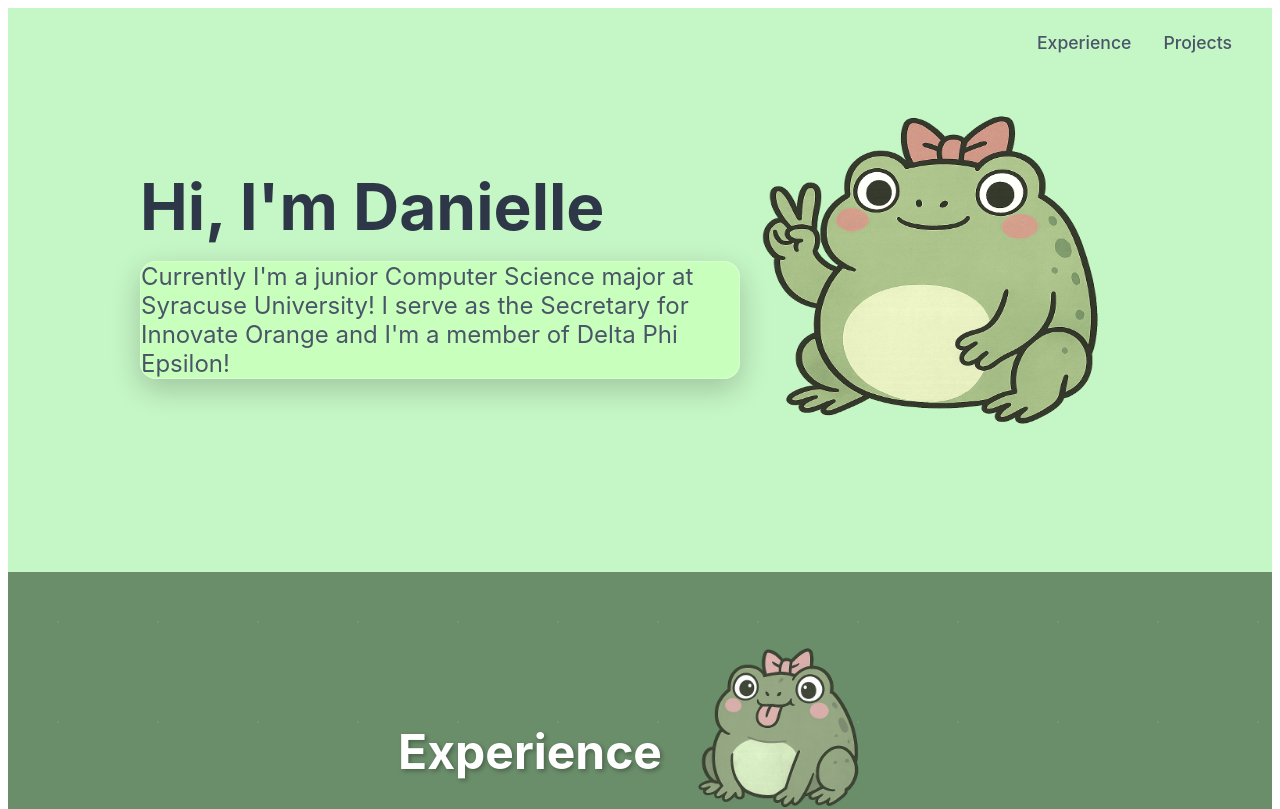
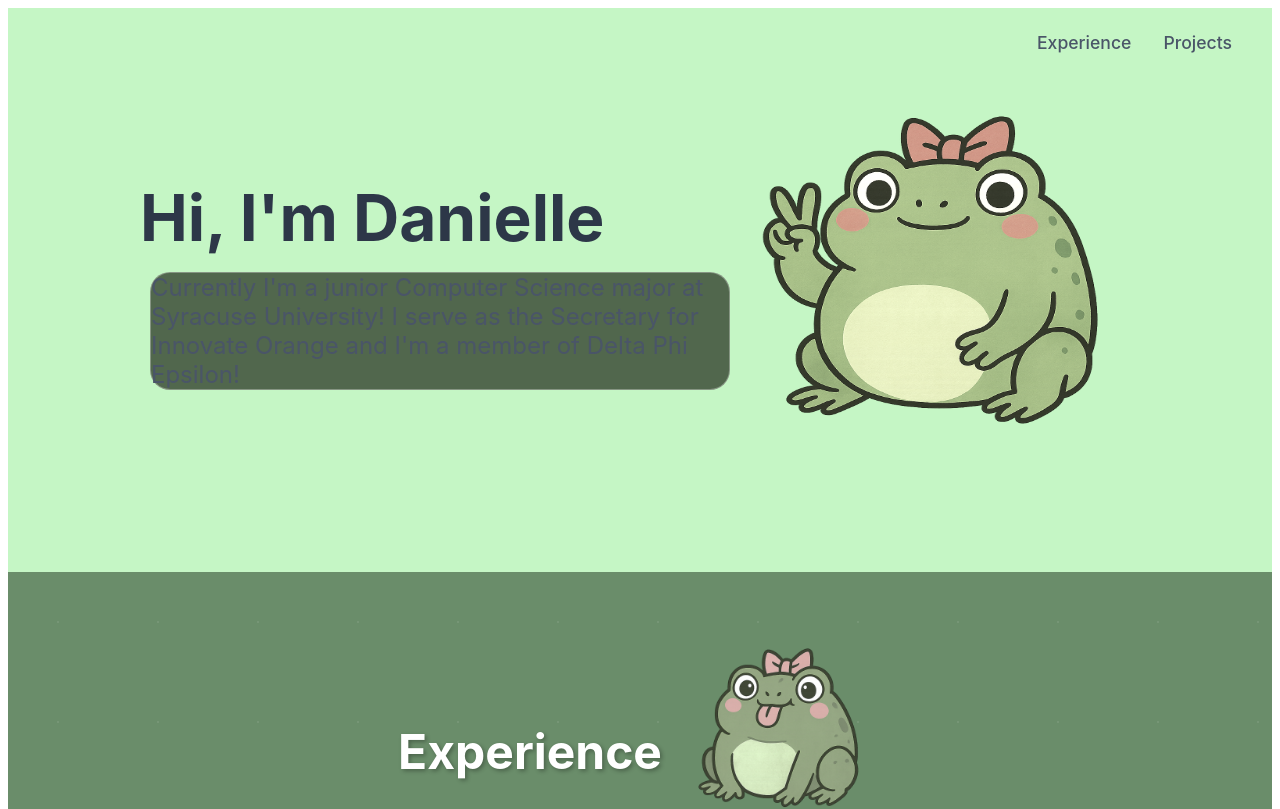
Before and after one commit to dalawton/my-portfolio, a Next.js app: page / in a window 1280 px wide. Shown: the top 809 px of the page. Built offline with nearby package versions, Linux system fonts and the light colour scheme.

Commit message:
border resizing

```diff
--- a/pages/index.js
+++ b/pages/index.js
@@ -75,7 +75,7 @@ export default function Home() {
           <div className={homeStyles.illustration}>
             <Image
               src="/peace-frog.png"
-              alt=""
+              alt="Hi Frog"
               width={400}
               height={500}
               priority
--- a/styles/Home.module.css
+++ b/styles/Home.module.css
@@ -62,13 +62,10 @@
 .subtitle {
   font-size: 1.5rem;
   color: #4a5568;
-  margin: 0 0 2rem 0;
+  margin: 10px;
   font-weight: 400;
-  background: rgba(202, 255, 189, 0.95);
-  border-radius: 16px;
-  box-shadow: 0 10px 30px rgba(0, 0, 0, 0.2);
-  overflow: hidden;
-  backdrop-filter: blur(10px);
+  background: rgba(75, 95, 71, 0.95);
+  border-radius: 20px;
   border: 1px solid rgba(255, 255, 255, 0.3);
 }
 
```
